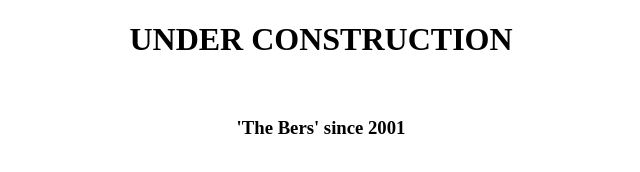
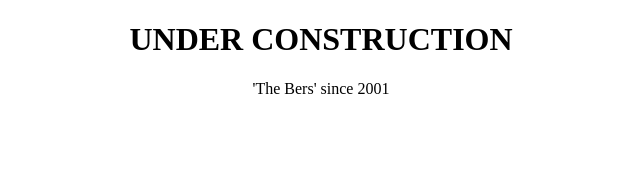
Before and after one commit to Daversini/daversini.github.io, a plain HTML site: page index.html in a window 1280 px wide. Shown: the whole page, without its empty margins (319-959 px from the left). Drawn offline with Linux system fonts and the light colour scheme.

Commit message:
Added footer

```diff
--- a/index.html
+++ b/index.html
@@ -4,13 +4,12 @@
     <meta charset="UTF-8">
     <meta name="viewport" content="width=device-width, initial-scale=1.0">
     <title>UNDER CONSTRUCTION</title>
+</head>
 
-</head>
 <body>
-    <div>
-        <h1 style="text-align: center;">UNDER CONSTRUCTION</h1>
-        <br>
-        <h3 style="text-align: center;">'The Bers' since 2001</h3>
+    <div style="text-align: center;">
+        <h1>UNDER CONSTRUCTION</h1>
+        <footer>'The Bers' since 2001</footer>
     </div>
 </body>
 </html>
```
